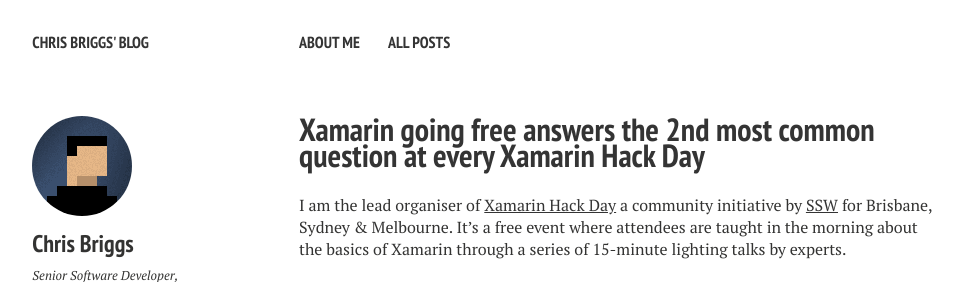
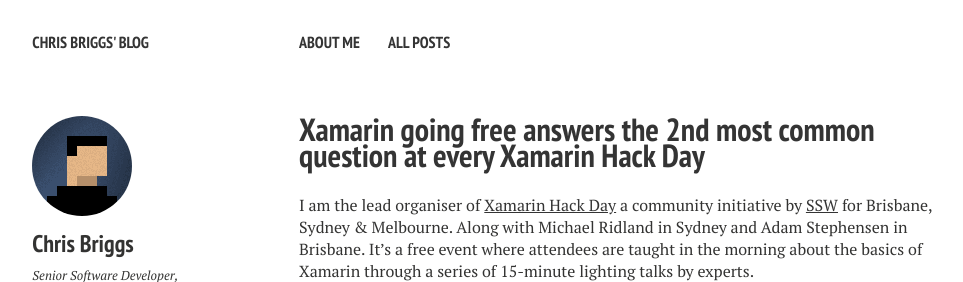
Before and after one commit to Briggsc28/briggsc28.github.io, a Jekyll site: the page built from _posts/2016-04-01-Xamarin-Free.md, in a window 1280 px wide and 900 px high, cut to the strip 0-282 px from the top of the window. Shown: the whole strip, without its empty margins (21-984 px from the left). Built offline with Jekyll 4.4.1, drawn with Linux system fonts in a browser that asks for light colours; nearby versions of some CDN libraries.

Commit message:
Update 2016-04-01-Xamarin-Free.md

```diff
--- a/_posts/2016-04-01-Xamarin-Free.md
+++ b/_posts/2016-04-01-Xamarin-Free.md
@@ -11,8 +11,7 @@
   creditlink: http://wegraphics.net/downloads/free-ultimate-blurred-background-pack/
 ---
 
-
-I am the lead organiser of [Xamarin Hack Day](http://xamarinhackday.com/) a community initiative by [SSW](https://www.ssw.com.au/) for Brisbane, Sydney & Melbourne. It's a free event where attendees are taught in the morning about the basics of Xamarin through a series of 15-minute lighting talks by experts.
+I am the lead organiser of [Xamarin Hack Day](http://xamarinhackday.com/) a community initiative by [SSW](https://www.ssw.com.au/) for Brisbane, Sydney & Melbourne. Along with Michael Ridland in Sydney and Adam Stephensen in Brisbane. It's a free event where attendees are taught in the morning about the basics of Xamarin through a series of 15-minute lighting talks by experts.
 
 <iframe width="560" height="315" src="https://www.youtube.com/embed/S6iUXptxhGs" frameborder="0" allowfullscreen></iframe>
 
```
